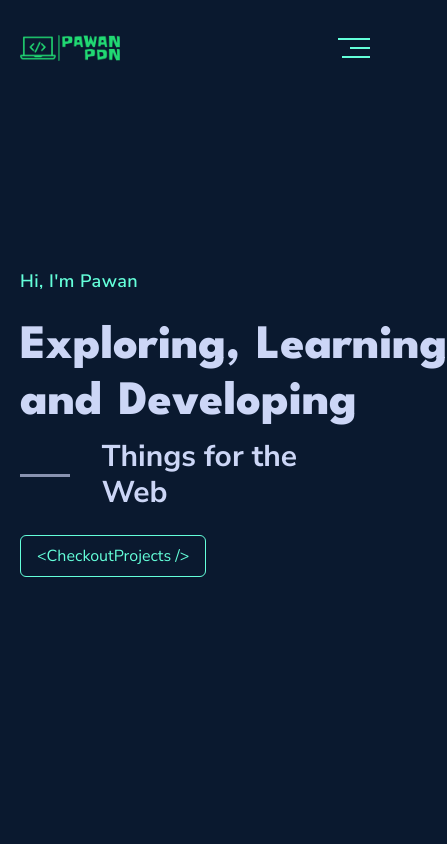
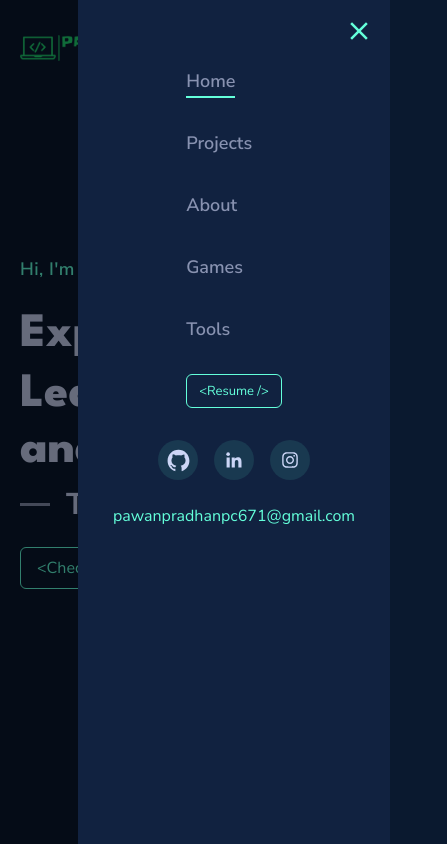
Before and after one commit to pawanpdn-671/portfolioV2, a Next.js app: page / in a window 390 px wide. Both pictures are taken after a click on the element 354 px from the left and 48 px from the top of the page. Shown: the whole page, 447 px wide, since content can reach past the window. Built offline with nearby package versions, Linux system fonts and the light colour scheme.

Commit message:
mobile nav added

```diff
--- a/app/page.tsx
+++ b/app/page.tsx
@@ -14,7 +14,7 @@ export default function Home() {
 				</motion.h4>
 				<div className="mt-7 text-textLight">
 					<div className="flex flex-col">
-						<div className="flex">
+						<div className="flex flex-wrap gap-3">
 							<motion.h1
 								initial={{ y: -10, opacity: 0 }}
 								animate={{ y: 0, opacity: 1 }}
@@ -26,11 +26,11 @@ export default function Home() {
 								initial={{ y: -10, opacity: 0 }}
 								animate={{ y: 0, opacity: 1 }}
 								transition={{ duration: 0.5, delay: 0.8 }}
-								className="ml-4 lgl:ml-6 font-titleFont font-black text-5xl lgl:text-8xl">
+								className="lgl:ml-6 font-titleFont font-black text-5xl lgl:text-8xl">
 								Learning
 							</motion.h1>
 						</div>
-						<div className="flex mt-2 lgl:mt-4">
+						<div className="flex mt-2 lgl:mt-4 gap-3 flex-wrap">
 							<motion.h1
 								initial={{ y: -10, opacity: 0 }}
 								animate={{ y: 0, opacity: 1 }}
@@ -42,7 +42,7 @@ export default function Home() {
 								initial={{ y: -10, opacity: 0 }}
 								animate={{ y: 0, opacity: 1 }}
 								transition={{ duration: 0.5, delay: 1 }}
-								className="ml-4 lgl:ml-6 font-titleFont font-black text-5xl lgl:text-8xl">
+								className="lgl:ml-6 font-titleFont font-black text-5xl lgl:text-8xl">
 								Developing
 							</motion.h1>
 						</div>
@@ -51,8 +51,8 @@ export default function Home() {
 						initial={{ y: -10, opacity: 0 }}
 						animate={{ y: 0, opacity: 1 }}
 						transition={{ duration: 0.5, delay: 1.1 }}
-						className="mt-3 lgl:mt-6 text-3xl lgl:text-7xl flex items-center font-bold">
-						<span className="h-[3px] lgl:h-[5px] bg-textDark w-[50px] lgl:w-[80px] mr-8"></span>
+						className="mt-3 lgl:mt-6 text-3xl lgl:text-7xl flex font-bold">
+						<span className="h-[3px] mt-4 lgl:mt-9 lgl:h-[5px] bg-textDark w-[30px] lgl:w-[80px] mr-4 lgl:mr-8"></span>
 						Things for the Web
 					</motion.p>
 					<a
--- a/components/Navbar.tsx
+++ b/components/Navbar.tsx
@@ -3,9 +3,16 @@ import { useState, useEffect } from "react";
 import Image from "next/image";
 import Link from "next/link";
 import { motion } from "framer-motion";
+import { usePathname } from "next/navigation";
+import { MdOutlineClose } from "react-icons/md";
+import { AiOutlineGithub, AiOutlineInstagram } from "react-icons/ai";
+import { BiLogoLinkedin } from "react-icons/bi";
 
 const Navbar = () => {
 	const [scrolled, setScrolled] = useState(false);
+	const [showMobileMenu, setShowMobileMenu] = useState(false);
+
+	const pathname = usePathname();
 
 	const checkScroll = () => {
 		if (window.scrollY === 0) {
@@ -43,7 +50,9 @@ const Navbar = () => {
 					<ul className="flex">
 						<Link
 							href="/"
-							className="px-2 font-semibold mx-4 text-lg text-textDark navLink">
+							className={`px-2 font-semibold mx-4 text-lg text-textDark navLink ${
+								pathname === "/" ? "active-link" : ""
+							}`}>
 							<motion.li
 								initial={{ y: -10, opacity: 0 }}
 								animate={{ y: 0, opacity: 1 }}
@@ -53,7 +62,9 @@ const Navbar = () => {
 						</Link>
 						<Link
 							href="/projects"
-							className="px-2 font-semibold mx-4 text-lg text-textDark navLink">
+							className={`px-2 font-semibold mx-4 text-lg text-textDark navLink ${
+								pathname === "/projects" ? "active-link" : ""
+							}`}>
 							<motion.li
 								initial={{ y: -10, opacity: 0 }}
 								animate={{ y: 0, opacity: 1 }}
@@ -63,7 +74,9 @@ const Navbar = () => {
 						</Link>
 						<Link
 							href="/about"
-							className="px-2 font-semibold mx-4 text-lg text-textDark navLink">
+							className={`px-2 font-semibold mx-4 text-lg text-textDark navLink ${
+								pathname === "/about" ? "active-link" : ""
+							}`}>
 							<motion.li
 								initial={{ y: -10, opacity: 0 }}
 								animate={{ y: 0, opacity: 1 }}
@@ -73,7 +86,11 @@ const Navbar = () => {
 						</Link>
 						<Link
 							href="/games"
-							className="font-semibold px-2 mx-4 text-lg text-textDark navLink">
+							className={`font-semibold px-2 mx-4 text-lg text-textDark navLink ${
+								pathname.includes("/games")
+									? "active-link"
+									: ""
+							}`}>
 							<motion.li
 								initial={{ y: -10, opacity: 0 }}
 								animate={{ y: 0, opacity: 1 }}
@@ -83,7 +100,11 @@ const Navbar = () => {
 						</Link>
 						<Link
 							href="/tools"
-							className="px-2 font-semibold mx-4 text-lg text-textDark navLink">
+							className={`px-2 font-semibold mx-4 text-lg text-textDark navLink ${
+								pathname.includes("/tools")
+									? "active-link"
+									: ""
+							}`}>
 							<motion.li
 								initial={{ y: -10, opacity: 0 }}
 								animate={{ y: 0, opacity: 1 }}
@@ -96,17 +117,189 @@ const Navbar = () => {
 						<motion.button
 							initial={{ y: -10, opacity: 0 }}
 							animate={{ y: 0, opacity: 1 }}
-							transition={{ duration: 0.1, delay: 0.5 }}
+							transition={{ duration: 0.1, delay: 0.6 }}
 							className="px-4 py-2 ml-2 rounded-md text-textGreen text-[13px] border border-textGreen hover:bg-hoverColor duration-300">
 							{"<Resume />"}
 						</motion.button>
 					</a>
 				</div>
-				<div className="w-8 h-5 flex flex-col justify-between items-center mdl:hidden text-textGreen cursor-pointer overflow-hidden group">
+				<div
+					onClick={() => setShowMobileMenu(true)}
+					className="w-8 h-5 flex flex-col justify-between items-center mdl:hidden text-textGreen cursor-pointer overflow-hidden group">
 					<span className="w-full h-[2px] bg-textGreen inline-flex transform group-hover:translate-x-2 transition-all ease-in-out duration-300"></span>
 					<span className="w-full h-[2px] bg-textGreen inline-flex transform translate-x-3 group-hover:translate-x-0 transition-all ease-in-out duration-300"></span>
 					<span className="w-full h-[2px] bg-textGreen inline-flex transform translate-x-1 group-hover:translate-x-3 transition-all ease-in-out duration-300"></span>
 				</div>
+				{showMobileMenu && (
+					<div
+						className="absolute mdl:hidden top-0 right-0 w-full h-screen bg-black bg-opacity-50 flex flex-col items-end"
+						onClick={() => setShowMobileMenu(false)}>
+						<motion.div
+							onClick={(e) => e.stopPropagation()}
+							initial={{ x: 50, opacity: 0 }}
+							animate={{ x: 0, opacity: 1 }}
+							transition={{ duration: 0.5 }}
+							className="w-[80%] h-full overflow-y-auto bg-[#112240] px-4 py-10 relative">
+							<MdOutlineClose
+								onClick={() => setShowMobileMenu(false)}
+								className="text-3xl text-textGreen cursor-pointer hover:text-red-500 absolute top-4 right-4"
+							/>
+							<div className="flex flex-col items-center">
+								<ul className="flex flex-col py-6 text-base items-start gap-7">
+									<Link
+										href="/"
+										className={`font-semibold text-lg text-textDark navLink ${
+											pathname === "/" ? "active-link" : ""
+										}`}>
+										<motion.li
+											initial={{ y: -10, opacity: 0 }}
+											animate={{ y: 0, opacity: 1 }}
+											transition={{
+												duration: 0.1,
+												delay: 0.1,
+											}}>
+											Home
+										</motion.li>
+									</Link>
+									<Link
+										href="/projects"
+										className={`font-semibold text-lg text-textDark navLink ${
+											pathname === "/projects"
+												? "active-link"
+												: ""
+										}`}>
+										<motion.li
+											initial={{ y: -10, opacity: 0 }}
+											animate={{ y: 0, opacity: 1 }}
+											transition={{
+												duration: 0.1,
+												delay: 0.2,
+											}}>
+											Projects
+										</motion.li>
+									</Link>
+									<Link
+										href="/about"
+										className={`font-semibold text-lg text-textDark navLink ${
+											pathname === "/about"
+												? "active-link"
+												: ""
+										}`}>
+										<motion.li
+											initial={{ y: -10, opacity: 0 }}
+											animate={{ y: 0, opacity: 1 }}
+											transition={{
+												duration: 0.1,
+												delay: 0.3,
+											}}>
+											About
+										</motion.li>
+									</Link>
+									<Link
+										href="/games"
+										className={`font-semibold text-lg text-textDark navLink ${
+											pathname.includes("/games")
+												? "active-link"
+												: ""
+										}`}>
+										<motion.li
+											initial={{ y: -10, opacity: 0 }}
+											animate={{ y: 0, opacity: 1 }}
+											transition={{
+												duration: 0.1,
+												delay: 0.4,
+											}}>
+											Games
+										</motion.li>
+									</Link>
+									<Link
+										href="/tools"
+										className={`font-semibold text-lg text-textDark navLink ${
+											pathname.includes("/tools")
+												? "active-link"
+												: ""
+										}`}>
+										<motion.li
+											initial={{ y: -10, opacity: 0 }}
+											animate={{ y: 0, opacity: 1 }}
+											transition={{
+												duration: 0.1,
+												delay: 0.5,
+											}}>
+											Tools
+										</motion.li>
+									</Link>
+									<a
+										href="/assets/resume/resume-1.pdf"
+										target="_blank">
+										<motion.button
+											initial={{ y: -10, opacity: 0 }}
+											animate={{ y: 0, opacity: 1 }}
+											transition={{
+												duration: 0.1,
+												delay: 0.6,
+											}}
+											className="px-3 py-1 rounded-md text-textGreen text-[13px] border border-textGreen hover:bg-hoverColor duration-300">
+											{"<Resume />"}
+										</motion.button>
+									</a>
+								</ul>
+
+								<div className="flex text-textLight gap-4 mt-2">
+									<motion.a
+										initial={{ y: -10, opacity: 0 }}
+										animate={{ y: 0, opacity: 1 }}
+										transition={{
+											duration: 0.1,
+											delay: 0.7,
+										}}
+										href="https://github.com/pawanpdn-671"
+										target="_blank">
+										<span className="w-10 h-10 text-xl bg-hoverColor rounded-full inline-flex items-center justify-center hover:text-textGreen cursor-pointer hover:scale-110 transition-all duration-200">
+											<AiOutlineGithub fontSize={"25px"} />
+										</span>
+									</motion.a>
+									<motion.a
+										initial={{ y: -10, opacity: 0 }}
+										animate={{ y: 0, opacity: 1 }}
+										transition={{
+											duration: 0.1,
+											delay: 0.8,
+										}}
+										href="https://www.linkedin.com/in/pawan-pradhan-363482221/"
+										target="_blank">
+										<span className="w-10 h-10 text-xl bg-hoverColor rounded-full inline-flex items-center justify-center hover:text-textGreen cursor-pointer hover:scale-110 transition-all duration-200">
+											<BiLogoLinkedin />
+										</span>
+									</motion.a>
+									<motion.a
+										initial={{ y: -10, opacity: 0 }}
+										animate={{ y: 0, opacity: 1 }}
+										transition={{
+											duration: 0.1,
+											delay: 0.9,
+										}}
+										href="https://www.instagram.com/pawan_pradhan_fd/"
+										target="_blank">
+										<span className="w-10 h-10 text-xl bg-hoverColor rounded-full inline-flex items-center justify-center hover:text-textGreen cursor-pointer hover:scale-110 transition-all duration-200">
+											<AiOutlineInstagram />
+										</span>
+									</motion.a>
+								</div>
+								<motion.p
+									initial={{ x: 50, opacity: 0 }}
+									animate={{ x: 0, opacity: 1 }}
+									transition={{
+										duration: 0.5,
+										delay: 1,
+									}}
+									className="text-textGreen text-center mt-6 break-all">
+									pawanpradhanpc671@gmail.com
+								</motion.p>
+							</div>
+						</motion.div>
+					</div>
+				)}
 			</div>
 		</div>
 	);
--- a/styles/globals.css
+++ b/styles/globals.css
@@ -35,3 +35,14 @@
 		width: 100%;
 	}
 }
+
+.active-link li::after {
+	display: block;
+	content: "";
+	position: absolute;
+	width: 0;
+	height: 2px;
+	background-color: #64ffda;
+	bottom: 0;
+	left: 0;
+}
```
